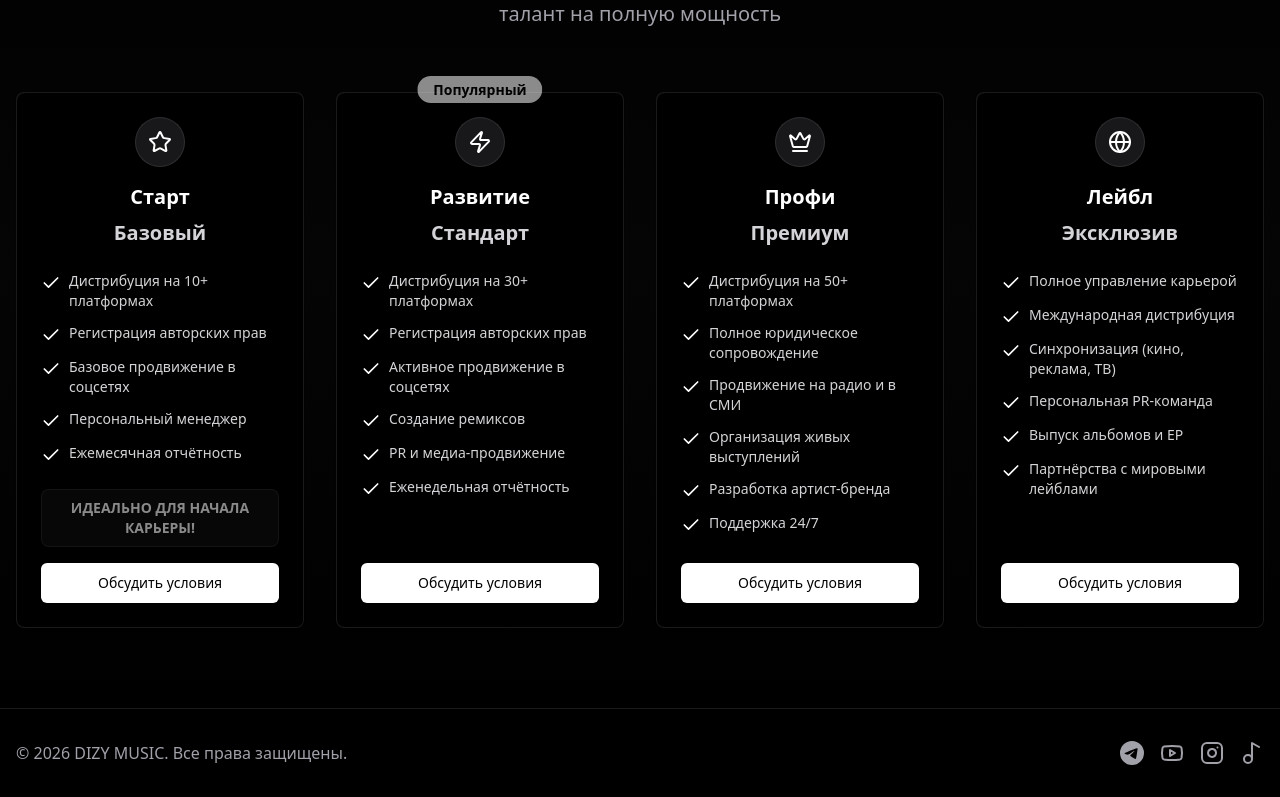
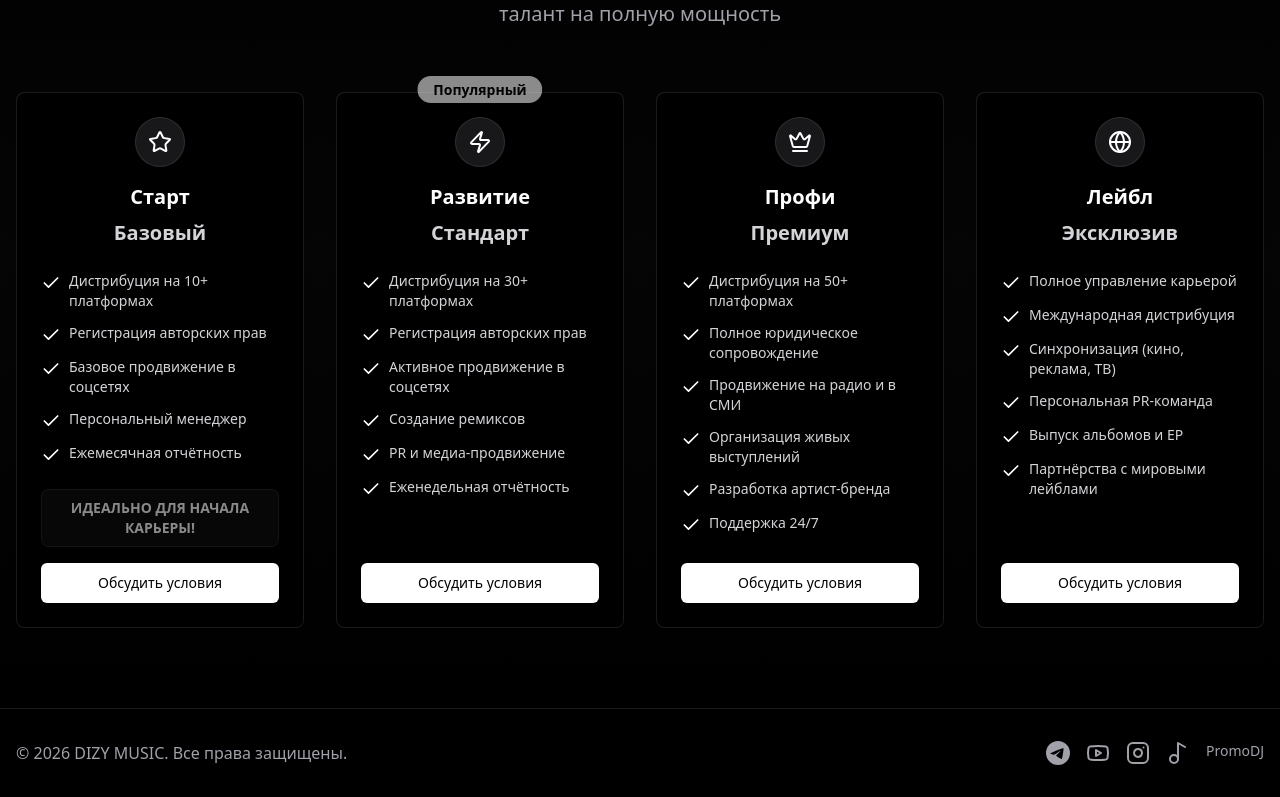
Before and after one commit to pr-poehali-dev/nordic-design-system, a React (Vite) app: page / in a window 1280 px wide. Shown: the part 5299-6096 px from the top of the page. Built offline with nearby package versions, Linux system fonts and the light colour scheme.

Commit message:
https://promodj.com/dizymusic добавь эту ссылку в footer

```diff
--- a/src/components/landing/Footer.tsx
+++ b/src/components/landing/Footer.tsx
@@ -45,6 +45,15 @@ const Footer = () => {
             >
               <Music2 />
             </a>
+            <a
+              href="https://promodj.com/dizymusic"
+              target="_blank"
+              rel="noopener noreferrer"
+              className="text-zinc-400 hover:text-white transition-colors text-sm font-medium"
+              aria-label="PromoDJ"
+            >
+              PromoDJ
+            </a>
           </div>
         </div>
       </div>
```
